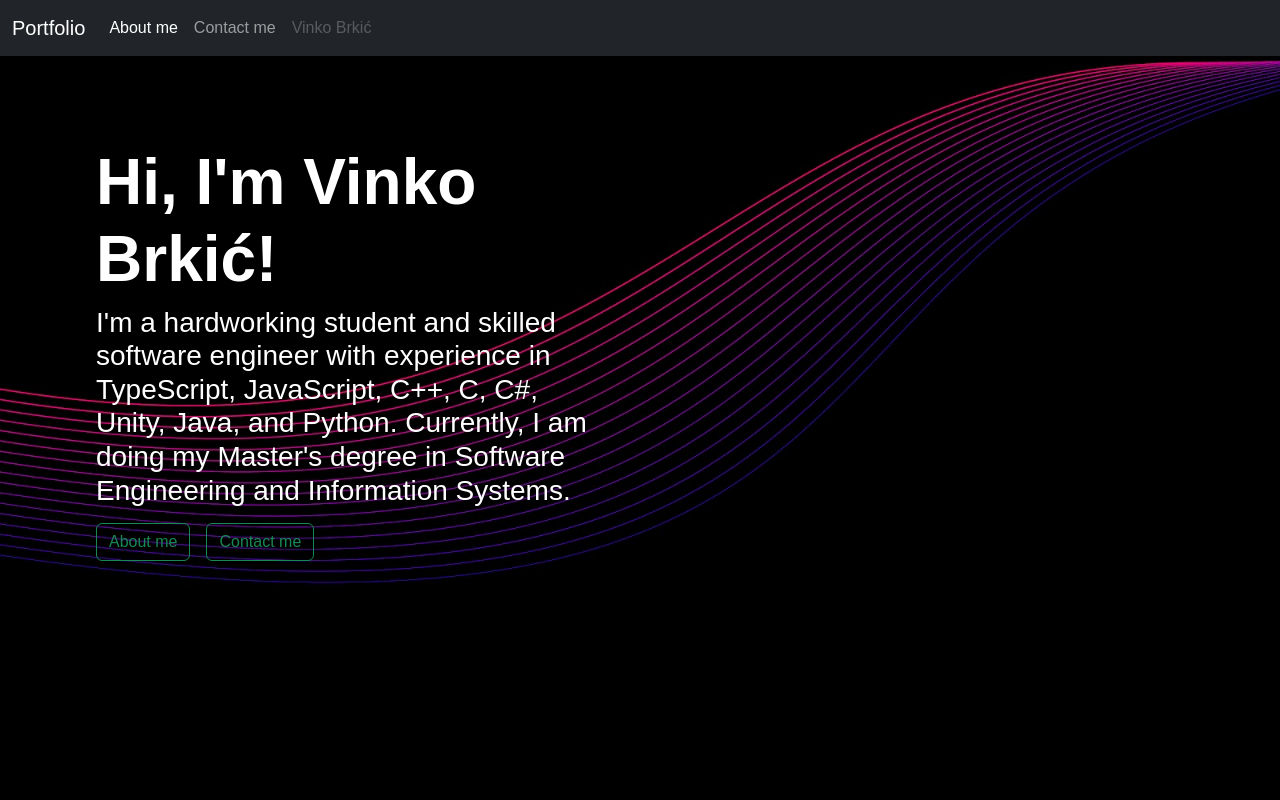
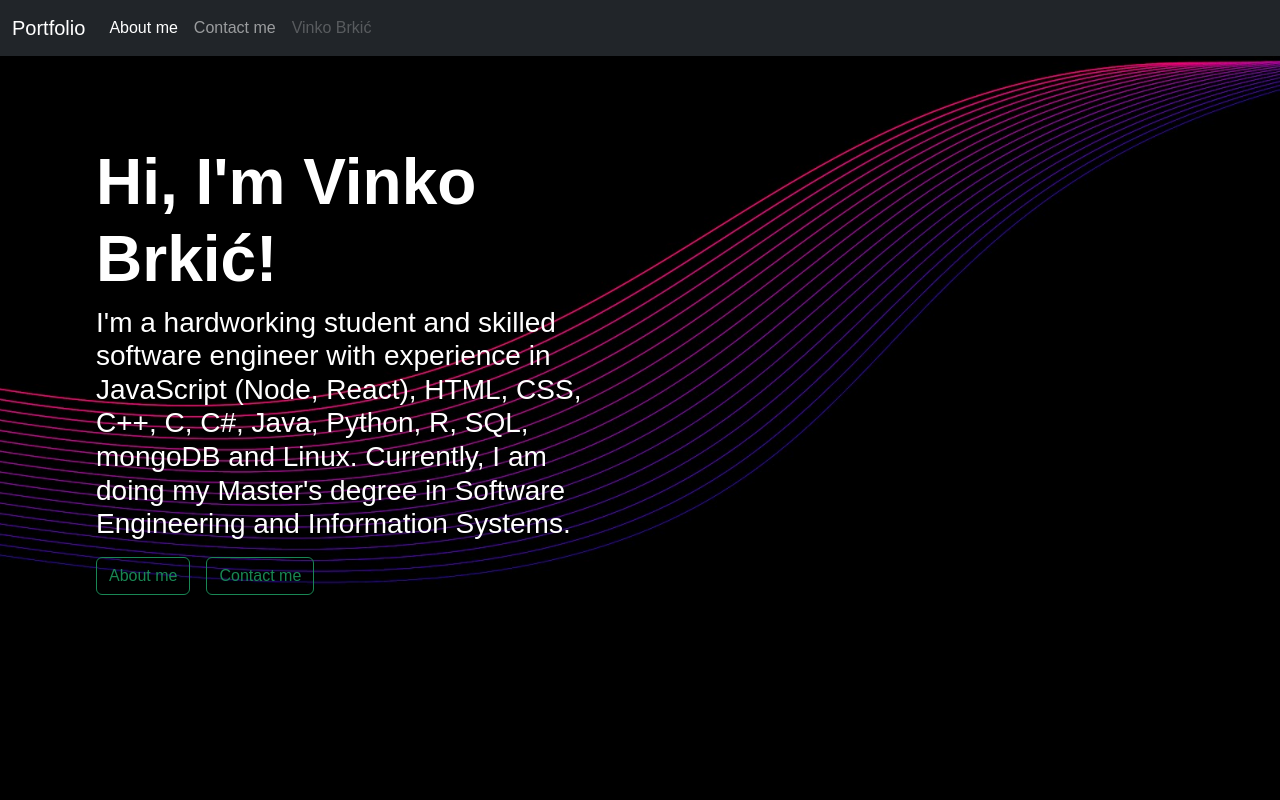
Before and after one commit to v-brkic/portfolio, a React (Vite) app: page / in a window 1280 px wide. Shown: the top 800 px of the page. Built offline with nearby package versions, Linux system fonts and the light colour scheme.

Commit message:
edit main page

```diff
--- a/src/App.jsx
+++ b/src/App.jsx
@@ -95,8 +95,8 @@ function App() {
   <div className="hero-content col-md-6 p-lg-5 my-5 fade-in">
     <h1 className="display-3 fw-bold text-white">Hi, I'm Vinko Brkić!</h1>
     <h3 className="fw-normal mb-3 text-white">
-      I'm a hardworking student and skilled software engineer with experience in TypeScript, JavaScript, C++, C, C#, Unity,
-       Java, and Python. Currently, I am doing my Master's degree in Software Engineering and Information Systems.
+      I'm a hardworking student and skilled software engineer with experience in JavaScript (Node, React), HTML, CSS, C++, C, C#,
+       Java, Python, R, SQL, mongoDB and Linux. Currently, I am doing my Master's degree in Software Engineering and Information Systems.
     </h3>
     <div className="d-flex gap-3 lead fw-normal">
       <a className="btn btn-outline-success" href="#content">
```
